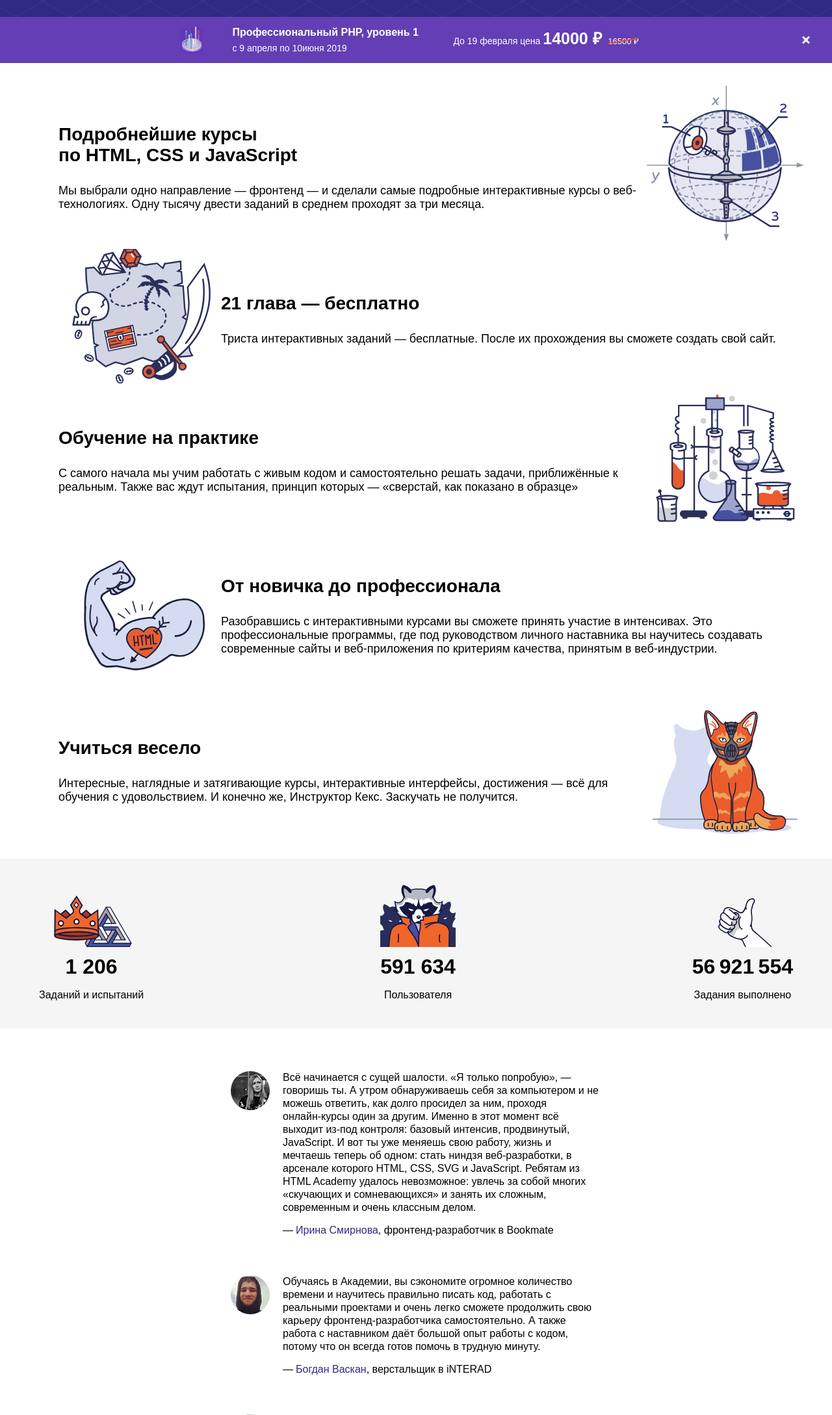
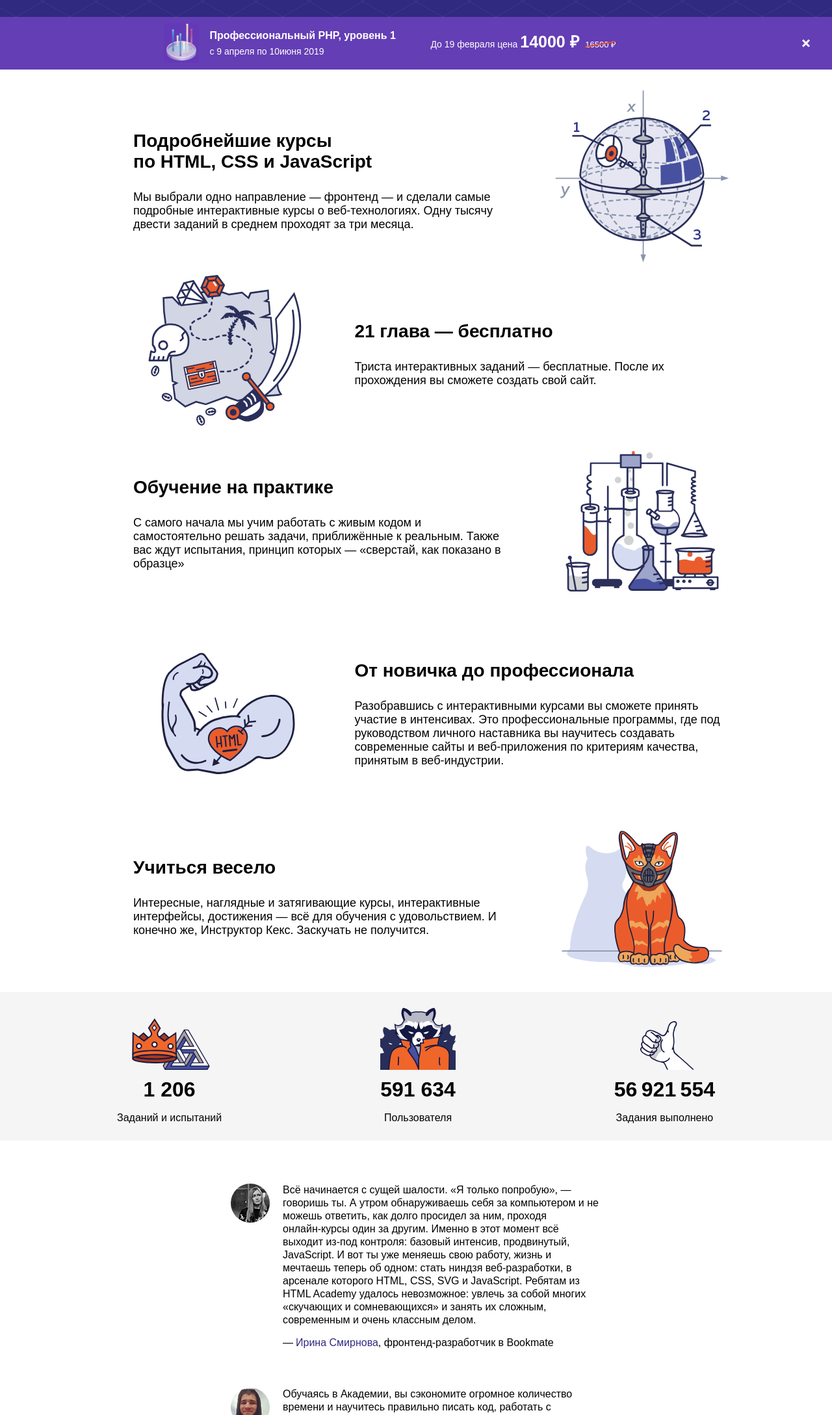
Before and after one commit to NiVyAl/academy, a website: page source/index.html in a window 1280 px wide. Shown: the part 623-2800 px from the top of the page at 65% size. Drawn offline with nearby package versions, Linux system fonts and the light colour scheme; files that its build step writes are made by us from their sources.

Commit message:
исправил: advert, features, footer-header, comments

```diff
--- a/source/index.html
+++ b/source/index.html
@@ -129,7 +129,9 @@
       <div class="wrapper comments__wrapper">
         <ul class="comments__list">
           <li class="comments__item">
-            <img src="img/38472@1x.webp" width="60" class="comments__avatav"> <!-- добавь jpeg! -->
+            <div class="comments__avatar">
+              <img src="img/38472@1x.jpg" width="60">
+            </div> <!-- добавь jpeg! -->
             <div class="comments__text">
               <p class="comments__quote">
                 Всё начинается с сущей шалости. «Я только попробую», — говоришь ты. А утром обнаруживаешь себя за компьютером и не можешь ответить, как долго просидел за ним, проходя онлайн‑курсы один за другим. Именно в этот момент всё выходит из-под контроля: базовый интенсив, продвинутый, JavaScript. И вот ты уже меняешь свою работу, жизнь и мечтаешь теперь об одном: стать ниндзя веб-разработки, в арсенале которого HTML, CSS, SVG и JavaScript. Ребятам из HTML Academy удалось невозможное: увлечь за собой многих «скучающих и сомневающихся» и занять их сложным, современным и очень классным делом.
@@ -140,7 +142,9 @@
           </li>
 
           <li class="comments__item">
-            <img src="img/126100@1x.webp" width="60" class="comments__avatav">
+            <div class="comments__avatar">
+              <img src="img/126100@1x.webp" width="60">
+            </div>
             <div class="comments__text">
               <p class="comments__quote">
                 Обучаясь в Академии, вы сэкономите огромное количество времени и научитесь правильно писать код, работать с реальными проектами и очень легко сможете продолжить свою карьеру фронтенд-разработчика самостоятельно. А также работа с наставником даёт большой опыт работы с кодом, потому что он всегда готов помочь в трудную минуту.
@@ -151,7 +155,9 @@
           </li>
 
           <li class="comments__item">
-            <img src="img/99239@1x.webp" width="60" class="comments__avatav">
+            <div class="comments__avatar">
+              <img src="img/99239@1x.webp" width="60">
+            </div>
             <div class="comments__text">
               <p class="comments__quote">
                 Курсы Академии мне порекомендовали. Всегда скептически относился к вебинарам, но обучение в Академии изменило это представление. Учиться действительно интересно, занимательно, и, самое главное, не скучно. Интенсив Академии просто «вбивает» в голову нужные и современные навыки и знания, которые пригодятся вам в любимом деле.
--- a/source/less/advert.less
+++ b/source/less/advert.less
@@ -74,7 +74,7 @@
 
 @media (min-width: 770px) {
   .advert {
-    padding: 5px 0;
+    //padding: 5px 0;
   }
 
   .advert__link {
@@ -87,13 +87,14 @@
   }
 
   .advert__title-container {
+    padding: 10px 0;
     margin-right: 40px;
-    padding-left: 140px;
+    padding-left: 70px;
     //flex-grow: 1;
     display: block;
     min-width: 300px;
     background-image: url("img/advert.png");
-    background-position: 60px center;
+    background-position: left center;
     background-repeat: no-repeat;
     background-size: contain;
   }
@@ -109,11 +110,11 @@
   }
 
   .advert__text--new-line {
-    //display: block;
+    padding: 10px 0;
   }
 
   .advert__text-before {
-    //display: block;
+    display: block;
   }
 
   .advert__button {
@@ -129,3 +130,9 @@
   }
 
 }
+
+@media (min-width: 1000px) {
+  .advert__text-before {
+    display: inline-block;
+  }
+}
--- a/source/less/comments.less
+++ b/source/less/comments.less
@@ -26,12 +26,17 @@
 }
 
 
-.comments__avatav {
+.comments__avatar {
   width: 60px;
   height: 60px;
   border-radius: 50%;
   margin: 0 auto;
   display: block;
+}
+
+.comments__avatar img {
+  display: block;
+  border-radius: 50%;
 }
 
 .comments__quote {
@@ -82,4 +87,8 @@
     width: 490px;
     float: right;
   }
+
+  .comments__avatar {
+    margin: 0;
+  }
 }
--- a/source/less/features.less
+++ b/source/less/features.less
@@ -42,6 +42,8 @@
 @media (min-width: 770px) {
   .features {
     padding-left: 50px;
+    max-width: 920px;
+    margin: 0 auto;
   }
 
   .features__title {
@@ -53,15 +55,17 @@
   }
 
   .features__item {
-    padding: 40px 0;
-    padding-right: 250px;
-    //padding-right: 40%;
-    background-position: right;
+    //padding: 40px 0;
+    //padding-right: 250px;
+    padding: 5% 0;
+    padding-right: 37%;
+    background-position: right center;
+    background-size: 30%;
   }
 
   .features__item:nth-child(2n) {
     padding-right: 0;
-    padding-left: 250px;
-    background-position: left;
+    padding-left: 37%;
+    background-position: left center;
   }
 }
--- a/source/less/page-content.less
+++ b/source/less/page-content.less
@@ -4,6 +4,8 @@
   //padding: 10px 20px; // разобраться на мобилке слишком большой отступ
 }
 
-.page-content__wrapper {
-
+@media (min-width: 770px) {
+  .page-content {
+    padding: 20px 0;
+  }
 }
--- a/source/less/page-footer.less
+++ b/source/less/page-footer.less
@@ -1,16 +1,15 @@
-.page-footer {
-  padding-top: 40px;
-}
-
 .page-footer__header {
   text-align: center;
   border-bottom: 1px solid rgba(255, 255, 255, 0.5);
-  padding-bottom: 20px;
+  padding: 30px 0;
+  display: flex;
+  flex-direction: column;
+  align-items: center;
 }
 
 .page-footer__button {
   display: block;
-  margin: 0 auto;
+  margin: 0;
 }
 
 .page-footer__button::before,
@@ -193,7 +192,9 @@
 
   .page-footer__link {
     display: inline-block;
-    //margin: 0 10px;
+    margin: 0;
+    font-size: 18px;
+    margin-left: 25px;
   }
 
   .page-footer__links {
@@ -203,4 +204,9 @@
   .page-footer__logo {
     display: block;
   }
+
+  .page-footer__header {
+    justify-content: center;
+    flex-direction: row;
+  }
 }
--- a/source/less/statistics.less
+++ b/source/less/statistics.less
@@ -39,7 +39,9 @@
   .statistics__list {
     display: flex;
     justify-content: space-between;
+    max-width: 920px;
     padding: 0 20px;
+    margin: 0 auto;
   }
 
   .statistics__item {
--- a/source/less/wrapper.less
+++ b/source/less/wrapper.less
@@ -4,7 +4,8 @@
   display: block;
   //margin: 0 auto;
   padding: 0 20px;
-  max-width: 1200px;
+  max-width: 1400px;
+  //box-sizing: border-box;
   margin: 0 auto;
 }
 
```
